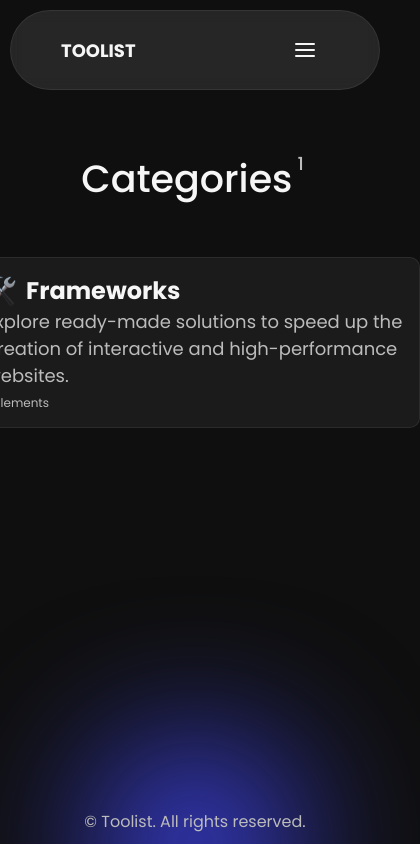
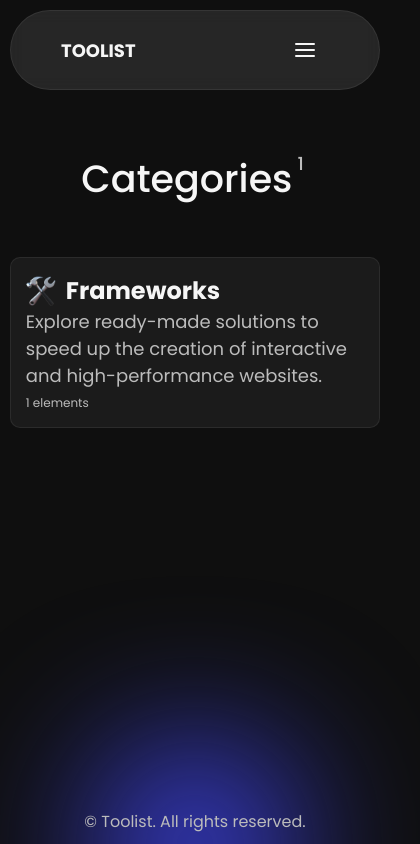
Before and after one commit to PannH/toolist, a Vue app: page /categories in a window 390 px wide. Shown: the whole page, 420 px wide, since content can reach past the window. Built offline with nearby package versions, Linux system fonts and the light colour scheme.

Commit message:
make it responsive

```diff
--- a/src/views/Categories.vue
+++ b/src/views/Categories.vue
@@ -39,6 +39,12 @@
          flex-wrap: wrap;
 
          margin: 50px;
+
+         @media (max-width: 490px) {
+            > .category-card {
+               width: 95vw;
+            }
+         }
       }
    }
 </style>
```
